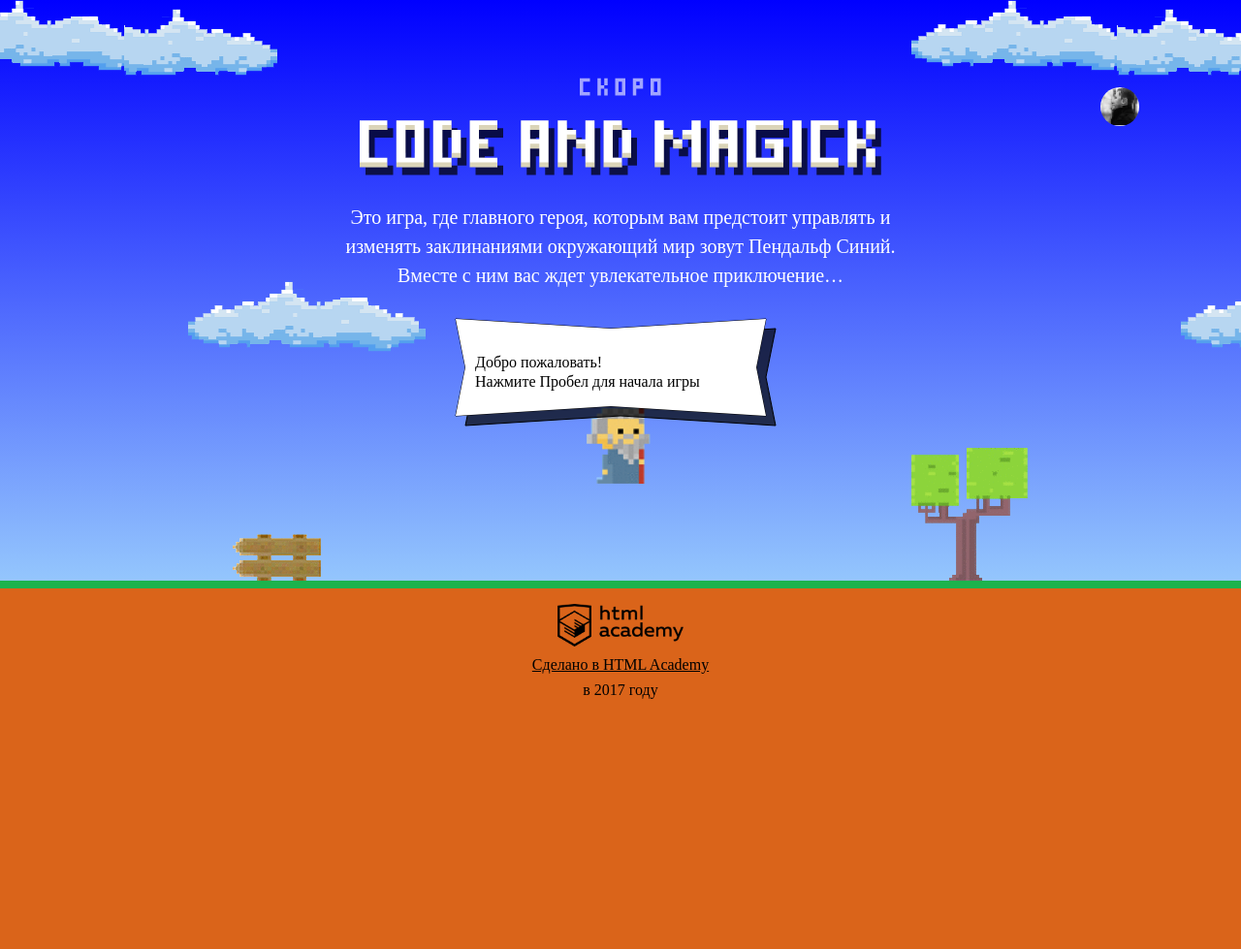
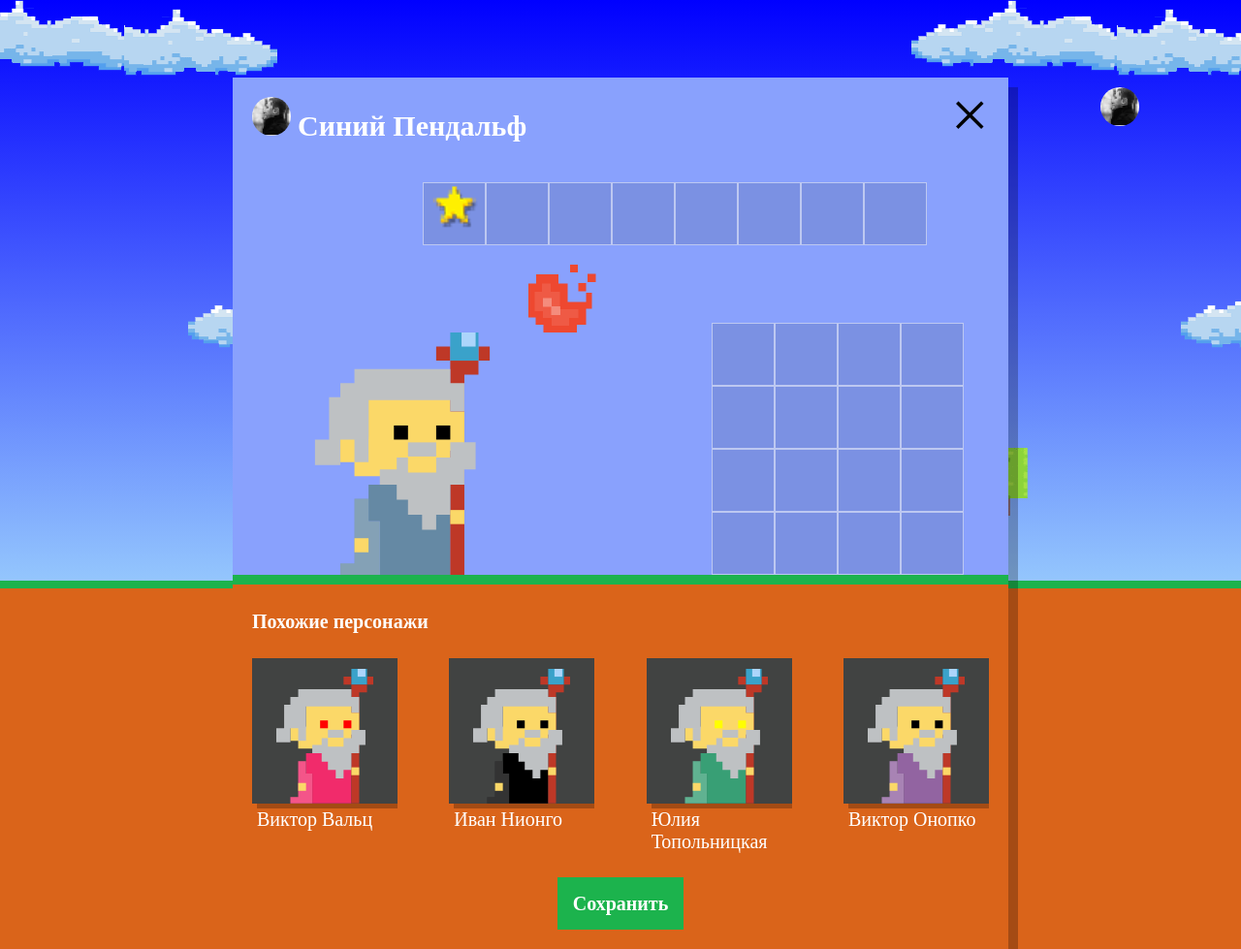
Before and after one commit to Smeaz/871785-code-and-magick-17, a website: page index.html in a window 1280 px wide. Shown: the whole page at 97% size. Before the commit the page ends 800 px from the top, so only its background shows below. Drawn offline with Linux system fonts and the light colour scheme; a web font is replaced by a local one.

Commit message:
Похожие маги

```diff
--- a/index.html
+++ b/index.html
@@ -199,6 +199,7 @@
   };
 </script>
 <script src="js/stat.js"></script>
+<script src="js/setup.js"></script>
 <script src="js/game.js"></script>
 
 </body>
--- /dev/null
+++ b/js/setup.js
@@ -0,0 +1,42 @@
+'use strict';
+
+var setup = document.querySelector('.setup');
+setup.classList.remove('hidden');
+
+var firstNames = ['Иван', 'Хуан Себастьян', 'Мария', 'Кристоф', 'Виктор', 'Юлия', 'Люпита', 'Вашингтон'];
+var secondNames = ['да Марья', 'Верон', 'Мирабелла', 'Вальц', 'Онопко', 'Топольницкая', 'Нионго', 'Ирвинг'];
+var coats = ['rgb(101, 137, 164)', 'rgb(241, 43, 107)', 'rgb(146, 100, 161)', 'rgb(56, 159, 117)', 'rgb(215, 210, 55)', 'rgb(0, 0, 0)'];
+var eyes = ['black', 'red', 'blue', 'yellow', 'green'];
+
+var wizardTemplate = document.querySelector('#similar-wizard-template');
+var similarList = document.querySelector('.setup-similar-list');
+
+var makeMag = function (firstNames, secondNames, coatColors, eyesColors) {
+  var randomWizard = {
+    name: firstNames[Math.floor(Math.random() * firstNames.length)] + ' ' + secondNames[Math.floor(Math.random() * secondNames.length)],
+    coatColor: coatColors[Math.floor(Math.random() * coatColors.length)],
+    eyesColor: eyesColors[Math.floor(Math.random() * eyesColors.length)]
+  };
+  return randomWizard;
+};
+
+var similarWizards = [];
+for (var i = 0; i <= 3; i++) {
+  similarWizards.push(makeMag(firstNames, secondNames, coats, eyes));
+};
+
+var renderWizard = function (wizard) {
+  var elementWizard = wizardTemplate.content.querySelector('.setup-similar-item').cloneNode(true);
+  elementWizard.querySelector('.setup-similar-label').textContent = wizard.name;
+  elementWizard.querySelector('.wizard-coat').style.fill = wizard.coatColor;
+  elementWizard.querySelector('.wizard-eyes').style.fill = wizard.eyesColor;
+  return elementWizard;
+};
+
+var fragment = document.createDocumentFragment();
+for (i = 0; i < similarWizards.length; i++) {
+  fragment.appendChild(renderWizard(similarWizards[i]));
+}
+similarList.appendChild(fragment);
+
+document.querySelector('.setup-similar').classList.remove('hidden');
```
